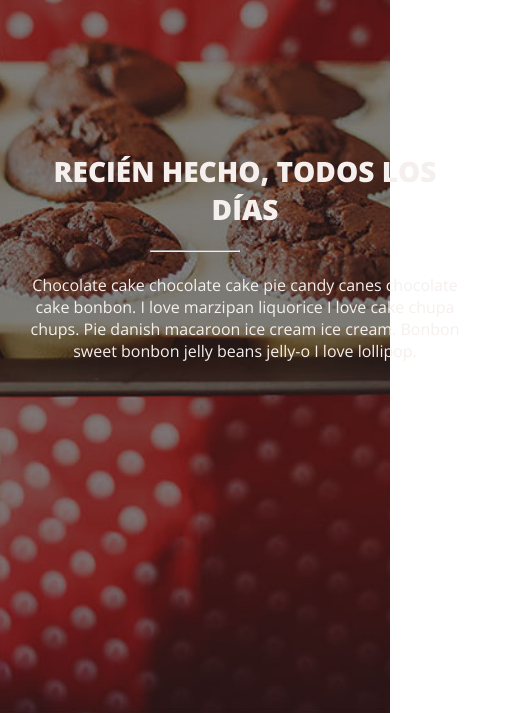
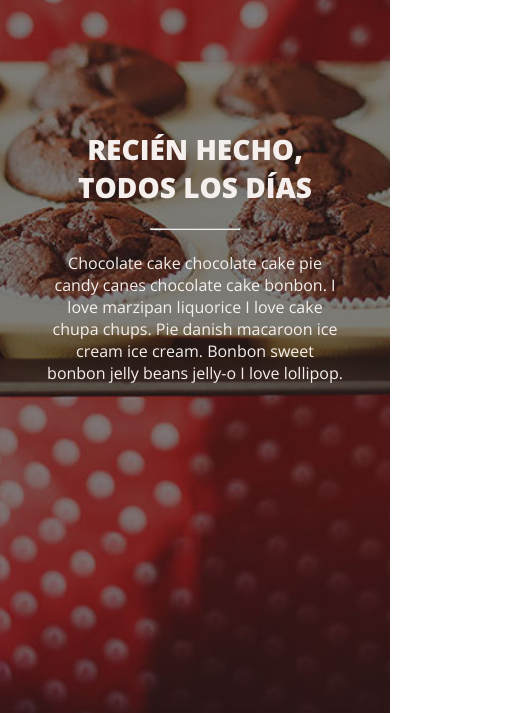
Before and after one commit to rafaaazevedo/Projeto-Cafeteria, a plain HTML site: page index.html in a window 390 px wide. Shown: the part 128-841 px from the top of the page, 520 px wide, since content can reach past the window. Drawn offline with nearby package versions, Linux system fonts and the light colour scheme.

Commit message:
ajustes na responsividade em content-home

```diff
--- a/css/style.css
+++ b/css/style.css
@@ -515,6 +515,11 @@ li {
     }
 
     .content-home p {
-        padding-right: 50px;
+        width: 300px;
     }
+
+    .content-home h1 {
+        width: 300px;
+    }
+
 }
--- a/index.html
+++ b/index.html
@@ -137,7 +137,7 @@
     </div>
 
     <footer class="footer">
-        <p>Marzo 2022 &#160  ·  &#160 Todos       los derechos reservados</p>
+        <p>Marzo 2022</p>
     </footer>
     <script src="js/script.js"></script>
 </body>
```
